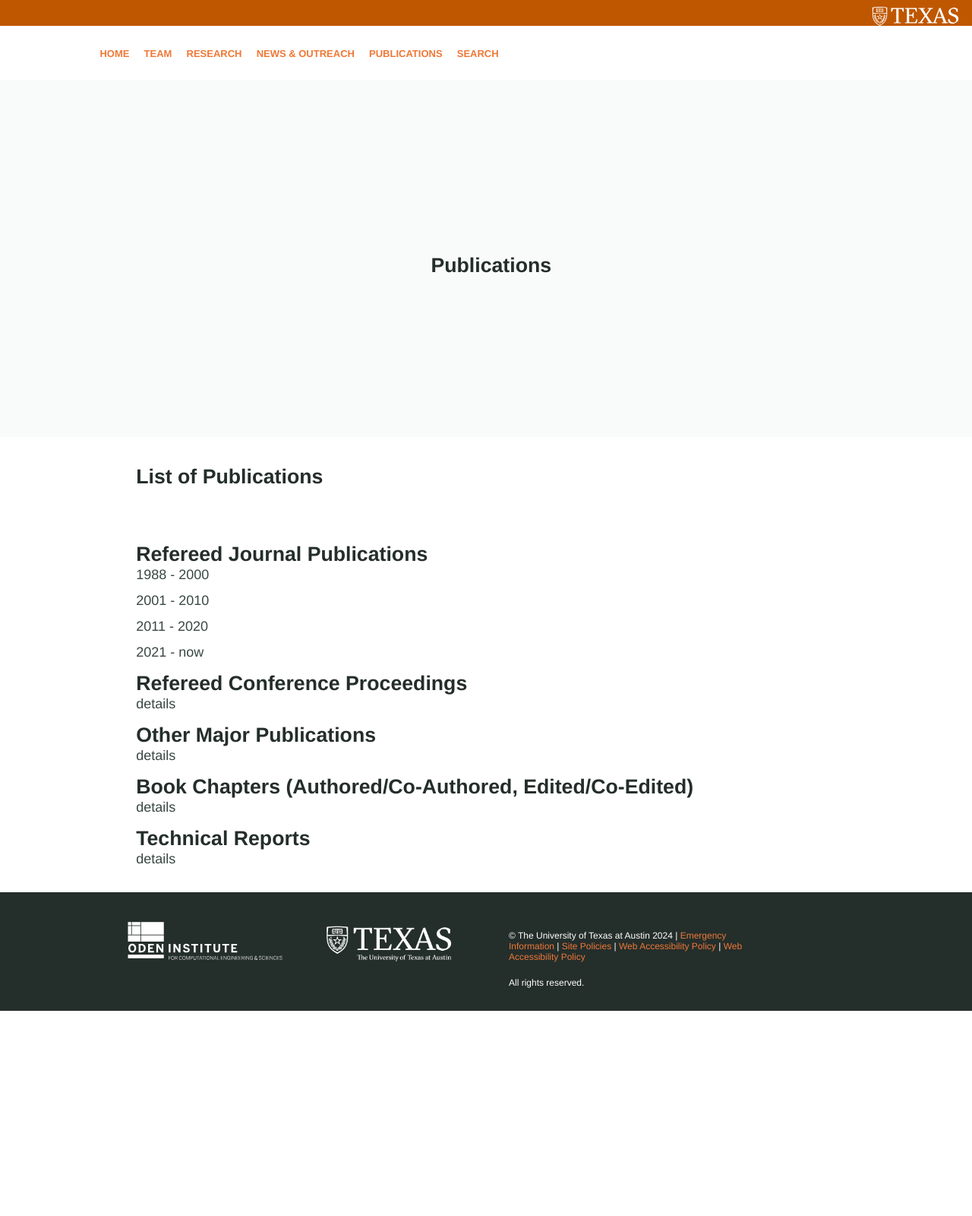
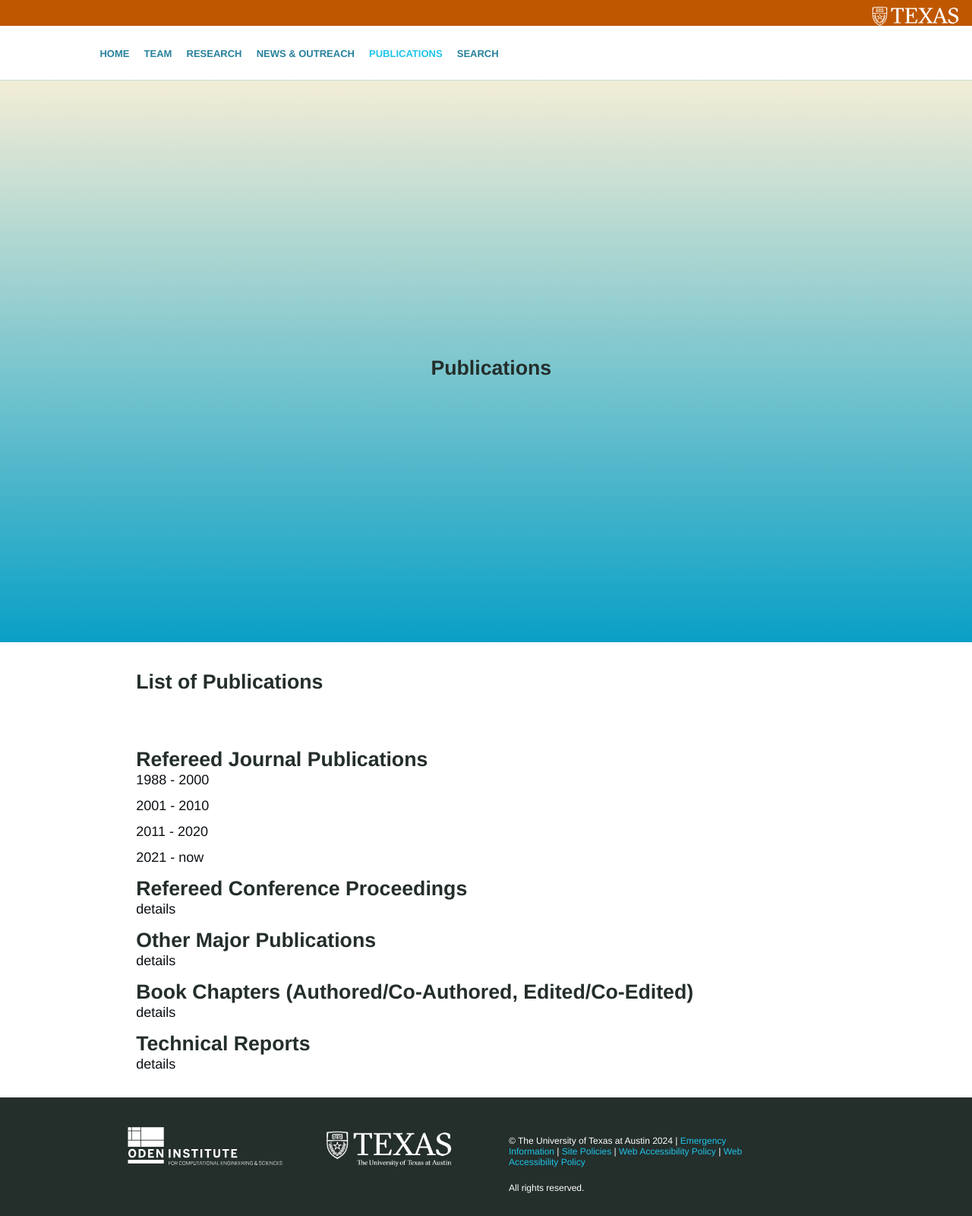
Before and after one commit to UT-CHG/UT-CHG.github.io, a Jekyll site: the page built from publications.md, in a window 1280 px wide. Shown: the whole page at 76% size. Built offline with Jekyll 4.4.1, drawn with Linux system fonts in a browser that asks for light colours; before the commit the page ends 1330 px from its top, so only the background shows below that; some of the changed text lies outside the part shown.

Commit message:
edit colors and publication display

```diff
--- a/_config.yml
+++ b/_config.yml
@@ -92,6 +92,7 @@ service_worker: false # Will turn off the service worker if set to false
 short_name: "FDM" # The web application short name, defaults to the site title
 css_inline: true # Will insert all styles into a single <style> block in the <head> element and remove the style <link> reference
 
+
 # 8. Site favicons & manifest icons [TODO:make those with Procreate]
 # favicons: # Favicons are also used in the manifest file. Syntax is 'size: path'
 #   16: '/assets/logos/logo@16px.png'
--- a/_sass/_settings.scss
+++ b/_sass/_settings.scss
@@ -6,11 +6,11 @@ $accentColour: #00c1f3 !default; //change #05bf85 to #62AFEC
 
 // Text colours
 $headingColour: #242e2b !default;
-$bodyColour: #384743 !default;
-$linkColour: #ee7837 !default;
+$bodyColour: #0B1014 !default;
+$linkColour: #26819b !default;
 $hoverColour: #00c1f3  !default; //change #008000 to #DF7D48
 $focusColour: #fa407a !default;
-$captionColour: #ee7837   !default;//change #a8adac to #DF7D48
+$captionColour: #1fc4e9  !default;//change #a8adac to #DF7D48
 $white: #ffffff !default;
 
 // Typography
--- a/_sass/_theme.scss
+++ b/_sass/_theme.scss
@@ -66,10 +66,12 @@ body {
   background: $featureBackgroundColour;
   background-size: cover;
   background-position: left;
-  color: #ffffff;
+  background-image: linear-gradient(#f3edd6, #09a0c6);
+  //background-color: #dce2e8;
+
 
   .container {
-    min-height: 50vh;
+    min-height: 80vh;//edit
     max-width: 90%;
     @include flex-direction(column);
     @include justify-content(center);
--- a/publications.md
+++ b/publications.md
@@ -8,12 +8,9 @@ feature_text: |
 
 
 <br>
-
-
 #### Refereed Journal Publications
 
-<details>
-
+<details markdown=1>
 <summary> 1988 - 2000 </summary>
 
 
@@ -56,10 +53,9 @@ feature_text: |
   37. Bryant, S., Dawson, C. and van Duijn, C. J., “Dispersion-induced chromatographic waves,” Ind. Eng. Chem. Res., Vol. 39, pp. 2682-2691, 2000.
   38. Dawson, C. and Martinez-Canales, M., “Finite element approximations to the system of shallow water equations, Part III: On the treatment of boundary conditions,’’ SIAM Journal on Numerical Analysis, 38 (1): 149-159, 2000.
 
-
 </details>
 
-<details>
+<details markdown=1>
 
 <summary> 2001 - 2010 </summary>
 
@@ -162,7 +158,7 @@ feature_text: |
 
 </details>
 
-<details>
+<details markdown=1>
 
 <summary> 2011 - 2020 </summary>
 
@@ -264,7 +260,7 @@ feature_text: |
 
 </details>
 
-<details>
+<details markdown=1>
 
 <summary> 2021 - now </summary>
 
@@ -274,7 +270,7 @@ feature_text: |
 
 #### Refereed Conference Proceedings
 
-<details>
+<details markdown=1>
 
 <summary> details </summary>
 
@@ -295,7 +291,7 @@ feature_text: |
 
 #### Other Major Publications
 
-<details>
+<details markdown=1>
 
 <summary> details </summary>
 
@@ -339,7 +335,7 @@ feature_text: |
 
 #### Book Chapters (Authored/Co-Authored, Edited/Co-Edited)
 
-<details>
+<details markdown=1>
 
 <summary> details </summary>
 
@@ -361,7 +357,7 @@ feature_text: |
 
 #### Technical Reports
 
-<details>
+<details markdown=1>
 
 <summary> details </summary>
 
```
Also changed, not shown: news.md (+3 -3 lines).
